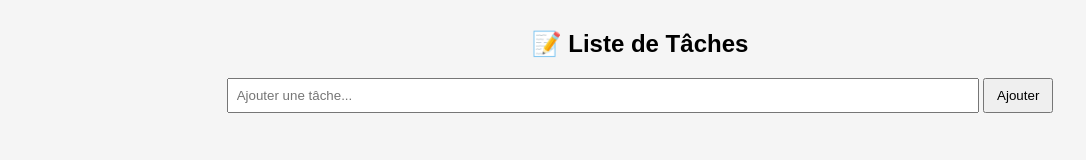
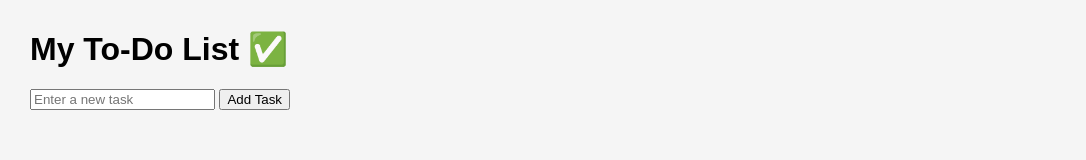
Before and after one commit to issamabchri-spec/Java-Script, a plain HTML site: page Realisation/index.html in a window 1280 px wide. Shown: the whole page, without its empty margins (0-1086 px from the left). Drawn offline with Linux system fonts and the light colour scheme.

Commit message:
index.html

```diff
--- a/Realisation/index.html
+++ b/Realisation/index.html
@@ -1,18 +1,21 @@
 <!DOCTYPE html>
-<html lang="fr">
+<html lang="en">
 <head>
   <meta charset="UTF-8">
-  <title>Gestion de Tâches</title>
+  <meta name="viewport" content="width=device-width, initial-scale=1.0">
+  <title>To-Do List </title>
   <link rel="stylesheet" href="style.css">
 </head>
 <body>
-  <h2>📝 Liste de Tâches</h2>
-  <div id="task-form">
-    <input type="text" id="task-input" placeholder="Ajouter une tâche..." />
-    <button id="add-btn">Ajouter</button>
+  <div class="container">
+    <h1>My To-Do List ✅</h1>
+    <div class="input-section">
+      <input type="text" id="taskInput" placeholder="Enter a new task">
+      <button id="addBtn">Add Task</button>
+    </div>
+    <ul id="taskList"></ul>
   </div>
-  <ul id="task-list"></ul>
 
- <script src="script.js"></script>
+  <script src="script.js"></script>
 </body>
 </html>
```
